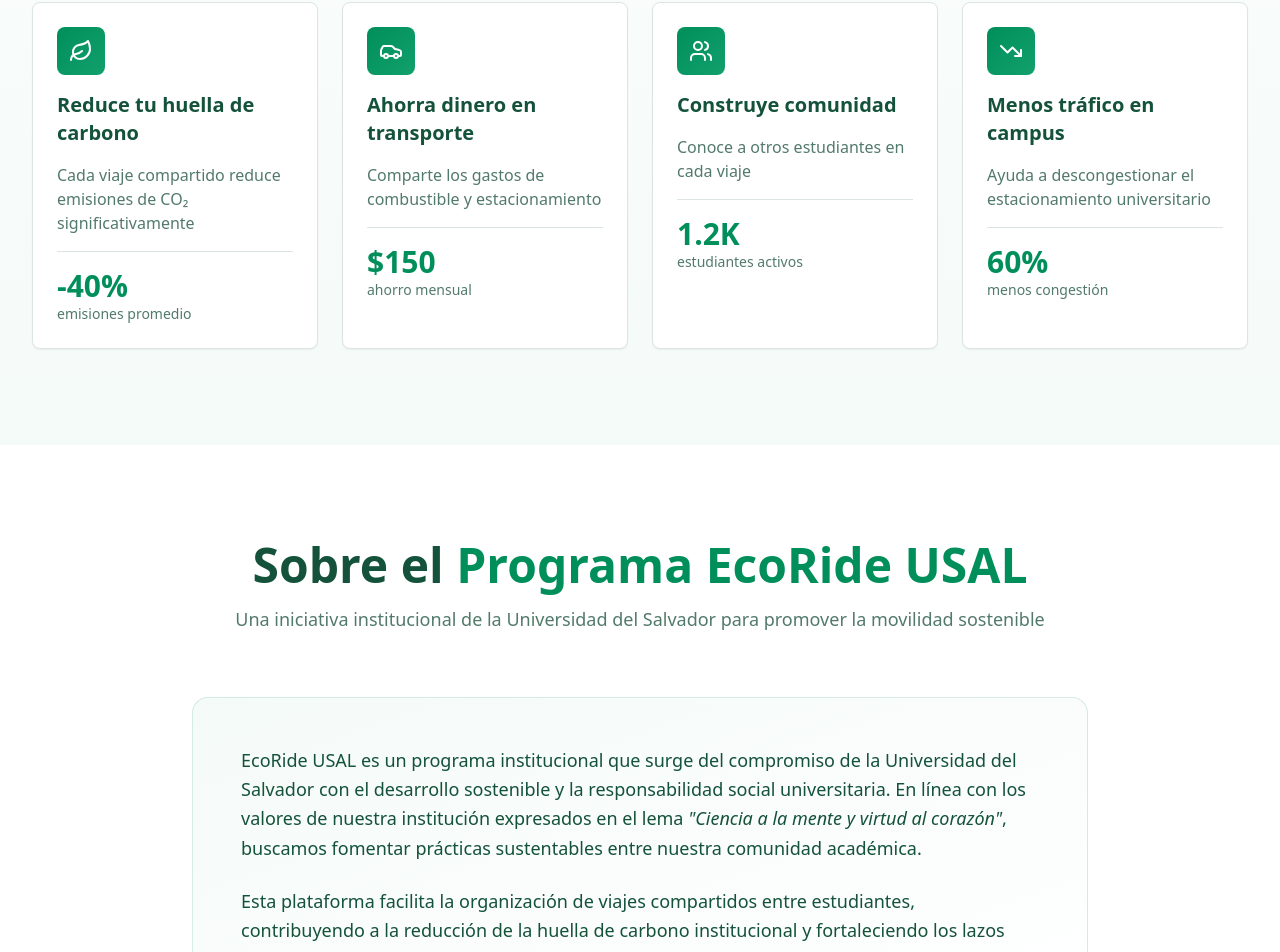
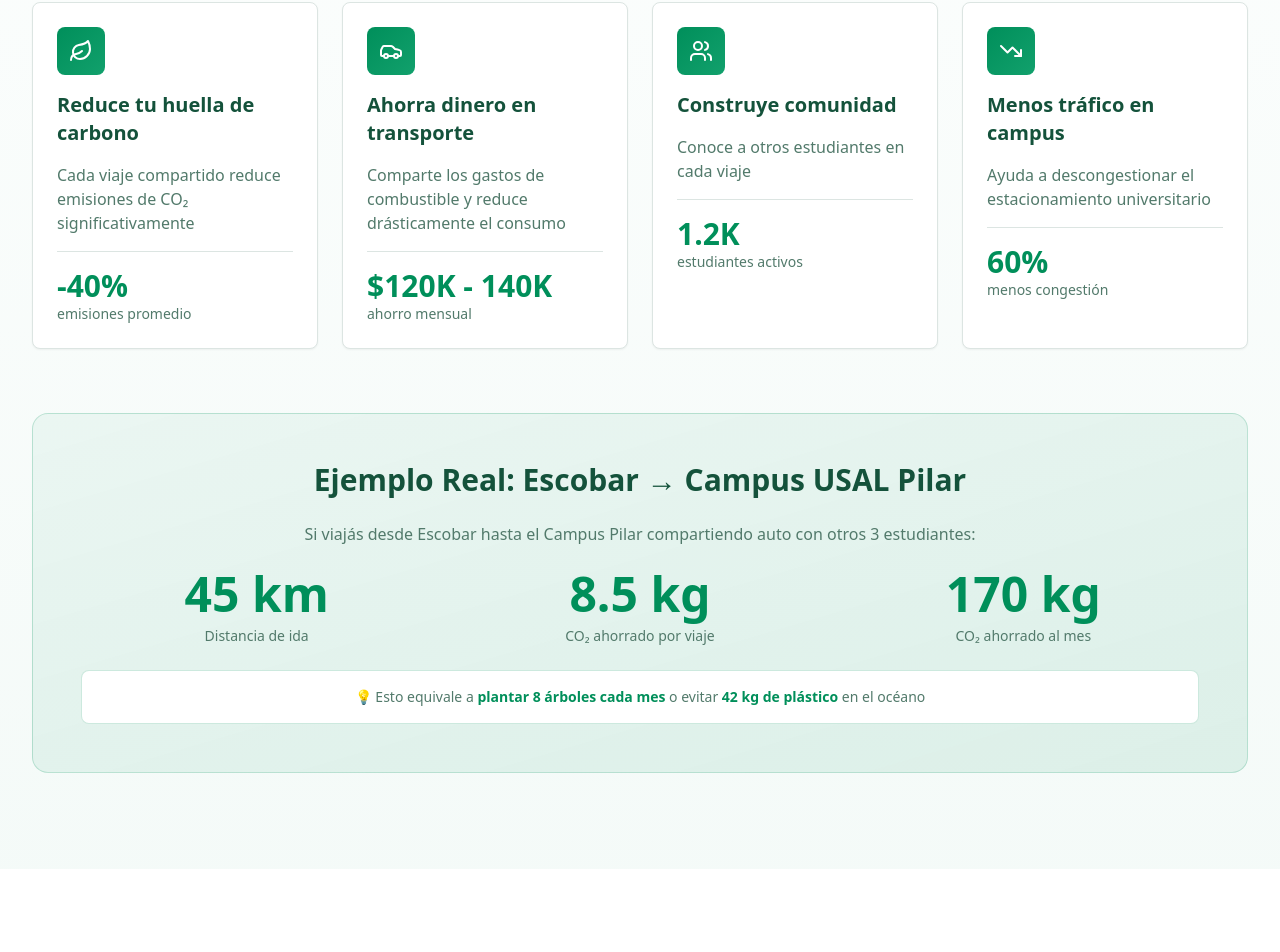
Before and after one commit to Danker-Bot/ride-eco-campus, a React (Vite) app: page / in a window 1280 px wide. Shown: the part 1590-2542 px from the top of the page. Built offline with nearby package versions, Linux system fonts and the light colour scheme.

Commit message:
Add example savings to WhySection

```diff
--- a/src/components/WhySection.tsx
+++ b/src/components/WhySection.tsx
@@ -28,8 +28,8 @@ const WhySection = () => {
     {
       icon: Car,
       title: "Ahorra dinero en transporte",
-      description: "Comparte los gastos de combustible y estacionamiento",
-      stat: "$150",
+      description: "Comparte los gastos de combustible y reduce drásticamente el consumo",
+      stat: "$120K - 140K",
       statLabel: "ahorro mensual"
     },
     {
@@ -97,6 +97,37 @@ const WhySection = () => {
             </Card>
           ))}
         </div>
+
+        <div className="mt-16 p-8 md:p-12 bg-gradient-to-br from-primary/5 to-primary/10 rounded-2xl border border-primary/20">
+          <div className="text-center space-y-6">
+            <h3 className="text-2xl md:text-3xl font-bold text-foreground">
+              Ejemplo Real: Escobar → Campus USAL Pilar
+            </h3>
+            <p className="text-muted-foreground max-w-2xl mx-auto">
+              Si viajás desde Escobar hasta el Campus Pilar compartiendo auto con otros 3 estudiantes:
+            </p>
+            <div className="grid md:grid-cols-3 gap-8 mt-8">
+              <div className="space-y-2">
+                <div className="text-4xl md:text-5xl font-bold text-primary">45 km</div>
+                <p className="text-sm text-muted-foreground">Distancia de ida</p>
+              </div>
+              <div className="space-y-2">
+                <div className="text-4xl md:text-5xl font-bold text-primary">8.5 kg</div>
+                <p className="text-sm text-muted-foreground">CO₂ ahorrado por viaje</p>
+              </div>
+              <div className="space-y-2">
+                <div className="text-4xl md:text-5xl font-bold text-primary">170 kg</div>
+                <p className="text-sm text-muted-foreground">CO₂ ahorrado al mes</p>
+              </div>
+            </div>
+            <div className="mt-6 p-4 bg-card rounded-lg border border-primary/20">
+              <p className="text-sm text-muted-foreground">
+                💡 Esto equivale a <span className="text-primary font-semibold">plantar 8 árboles cada mes</span> o evitar
+                <span className="text-primary font-semibold"> 42 kg de plástico</span> en el océano
+              </p>
+            </div>
+          </div>
+        </div>
       </div>
     </section>
   );
```
